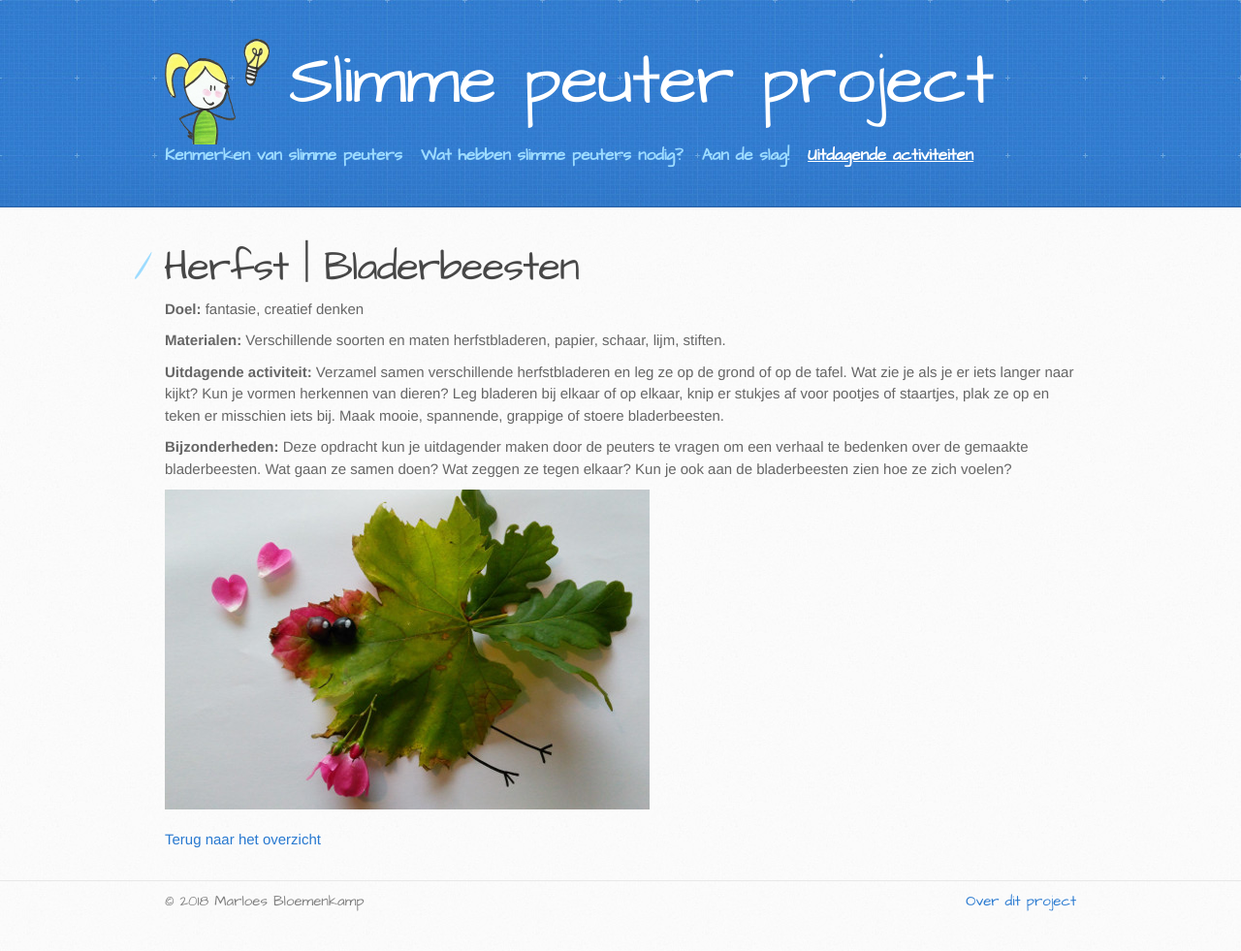
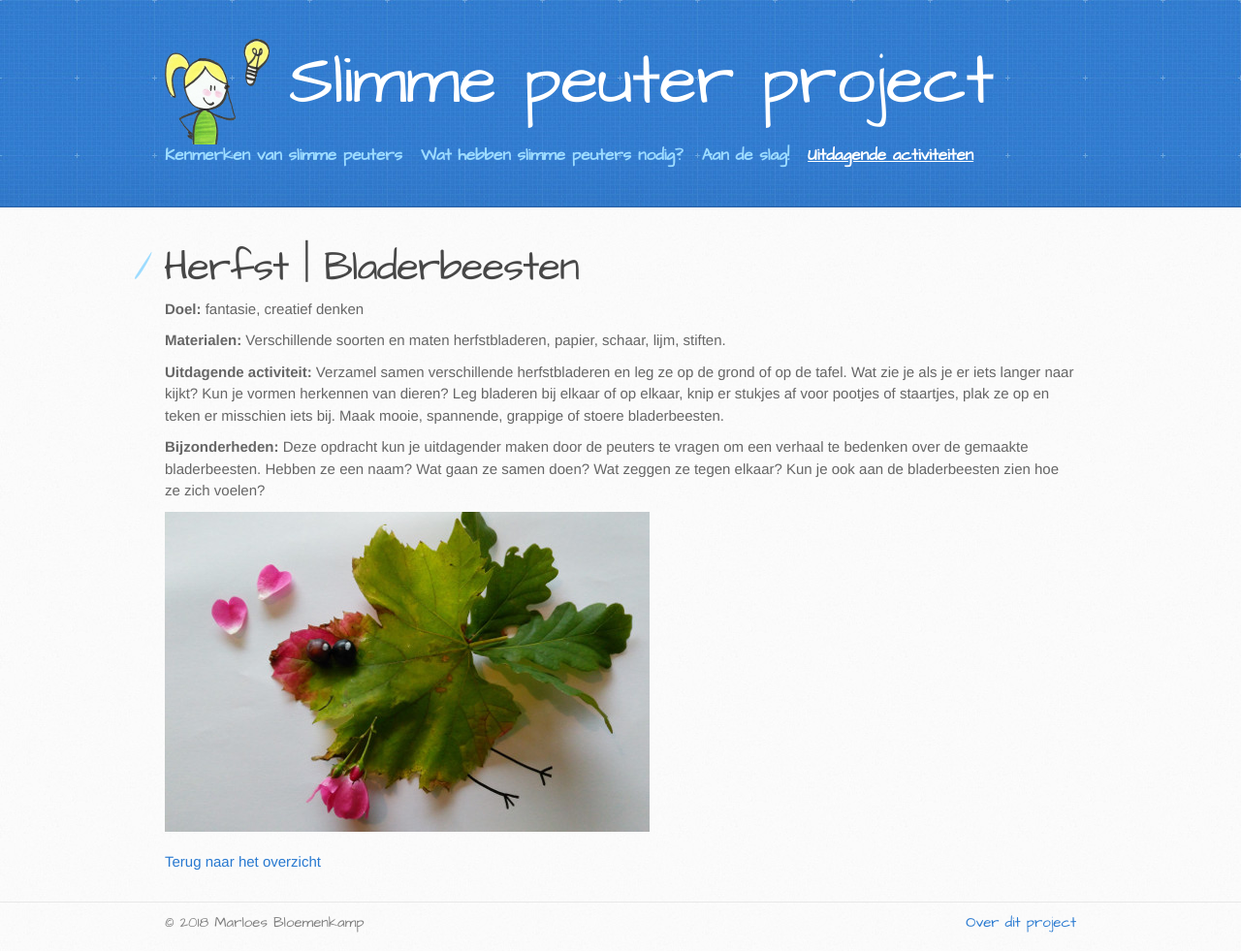
Before and after one commit to marloesbloemenkamp/marloesbloemenkamp.github.io, a Jekyll site: the page built from activiteiten/bladerbeesten.md, in a window 1280 px wide. Shown: the whole page at 97% size. Built offline with Jekyll 4.4.1, drawn with Linux system fonts in a browser that asks for light colours; before the commit the page ends 959 px from its top, so only the background shows below that.

Commit message:
Update bijzonderheden bladerbeesten

```diff
--- a/activiteiten/bladerbeesten.md
+++ b/activiteiten/bladerbeesten.md
@@ -22,7 +22,7 @@ published: true
 
 <p style="margin-top: 10px;"/>
 
-**Bijzonderheden:** Deze opdracht kun je uitdagender maken door de peuters te vragen om een verhaal te bedenken over de gemaakte bladerbeesten. Wat gaan ze samen doen? Wat zeggen ze tegen elkaar? Kun je ook aan de bladerbeesten zien hoe ze zich voelen?
+**Bijzonderheden:** Deze opdracht kun je uitdagender maken door de peuters te vragen om een verhaal te bedenken over de gemaakte bladerbeesten. Hebben ze een naam? Wat gaan ze samen doen? Wat zeggen ze tegen elkaar? Kun je ook aan de bladerbeesten zien hoe ze zich voelen?
 
 <p style="margin-top: 10px;"/>
 
```
